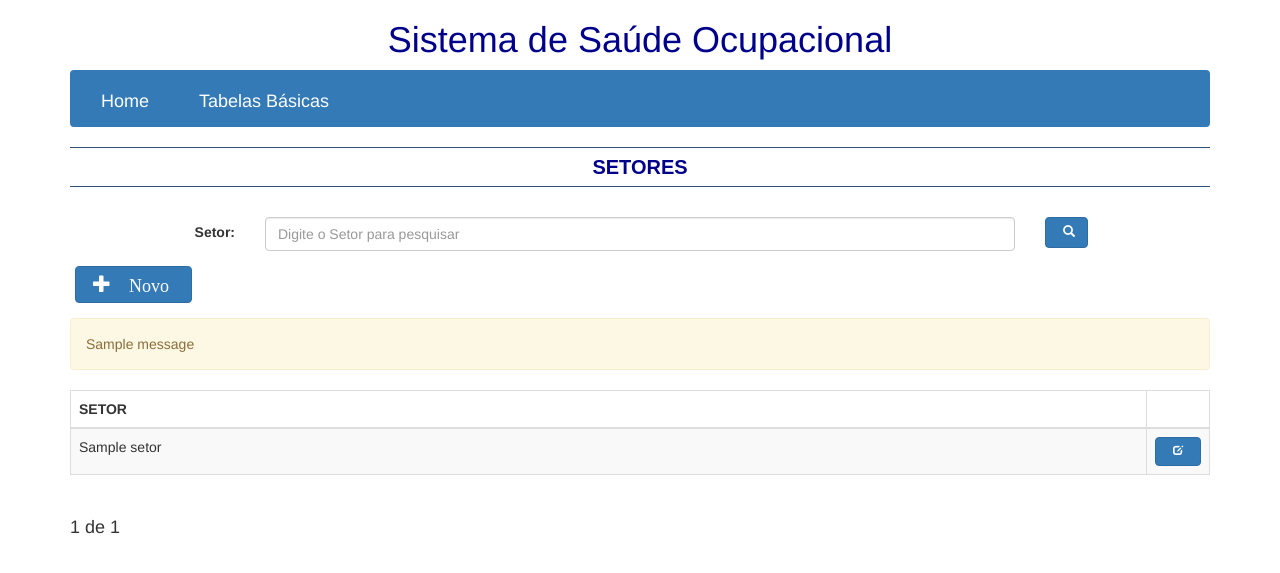
After one commit to acessaprudente/TCC_UNIVESP, a Django app: page /lista_setores in a window 1280 px wide. The commit adds this page. Shown: the top 573 px of the page. Run offline with Django 4.2, Linux system fonts and the light colour scheme; tables that the repository leaves empty hold one stand-in row (values such as "Sample post"); one stand-in notice (Sample message) is shown; some libraries are stand-ins or nearby versions.

Commit message:
segundo commit

```diff
--- a/Core/templates/base.html
+++ b/Core/templates/base.html
@@ -33,8 +33,8 @@
                     Tabelas Básicas
                     </a>
                     <div class="dropdown-menu sm-menu">
-                        <a class="dropdown-item" href="#">Funções</a>
-                        <a class="dropdown-item" href="#">Setores</a>
+                        <a class="dropdown-item" href="/lista_funcoes">Funções</a>
+                        <a class="dropdown-item" href="/lista_setores">Setores</a>
                         <a class="dropdown-item" href="#">Tipos de Riscos</a>
                         <a class="dropdown-item" href="#">Riscos</a>
                         <a class="dropdown-item" href="#">Exames</a>
--- /dev/null
+++ b/Core/templates/core/lista_setores.html
@@ -0,0 +1,85 @@
+{% extends 'base.html' %}
+
+{% block content %}
+
+<div class="titulo">SETORES</div>
+<form name="form" id="form" class="form-horizontal" method="GET" action="{% url 'setor_search' %}">
+    <div class="form-group row">
+        <label for="nome" class="col-sm-2 col-form-label">Setor:</label>
+        <div class="col-sm-8">
+            <input type="text" class="form-control form-control-lg" name="search" id="search" placeholder="Digite o Setor para pesquisar">
+        </div>
+        <div class="col-sm-1">
+            <button id="search-btn" type="submit" style="color:#fff" class="btn btn-primary">
+            <span class = "glyphicon glyphicon-search"
+            style="margin-left:5px; font-size: 12px; padding-bottom:5px;">
+            </span></Button>
+        </div>
+    </div>
+
+    <div class="botoes">
+        <div class="form-group">
+            <a href="{% url 'setor_novo' %}" style="color:#fff" class="btn btn-primary">
+            <span class = "glyphicon glyphicon-plus" id="search-btn"
+            style="margin-left: 5px; margin-right: 10px; font-size: 18px; padding-bottom:5px;"> Novo
+            </span></a>
+        </div>
+    </div>
+
+    {% if messages %}
+    <div class="alert alert-warning">
+            {% for m in messages %}
+                <p {% if message.tags %} class="{{ message.tags }}"{% endif %}>{{ m }}</p>
+            {% endfor %}
+        </div>
+    {% endif %}
+
+    <div class="form2">
+        <table class="table table-striped table-bordered table-hover">
+            <thead>
+            <tr>
+                <th>SETOR</th>
+                <th width="50">&nbsp;</th>
+            </tr>
+            </thead>
+            <tbody>
+            {% for setor in setores%}
+            <tr>
+                <td>{{ setor.nome }}</td>
+                <td style="width:50px; text-align: center;">
+                <a href="{% url 'setor_update' setor.id %}" style="color:#fff" class="btn btn-primary">
+                <span class = "glyphicon glyphicon-edit"
+                style="margin-left: 5px; margin-right: 5px; font-size: 10px; padding-bottom:5px;">
+                </span></a>
+                </td>
+            </tr>
+            {% endfor %}
+            </tbody>
+        </table>
+</div>
+<div class="pagination">
+    <span class="step-links">
+    {% if setores.has_previous %}
+        <a href="?page={{ setores.previous_page_number }}">
+        <span class = "glyphicon glyphicon-arrow-left"
+        style="margin-left: 5px; margin-right: 10px; font-size: 18px; padding-bottom:5px;">
+        </span></a>
+    {% endif %}
+    </span>
+
+    <span>
+        {{ setores.number }} de {{ setores.paginator.num_pages }}
+    </span>
+
+    <span>
+    {% if setores.has_next %}
+        <a href="?page={{ setores.next_page_number }}">
+        <span class = "glyphicon glyphicon-arrow-right"
+        style="margin-left: 5px; margin-right: 10px; font-size: 18px; padding-bottom:5px;">
+        </span></a>
+    {% endif %}
+    </span>
+</div>
+</form>
+
+{% endblock%}
--- a/Core/urls.py
+++ b/Core/urls.py
@@ -1,6 +1,7 @@
 from django.contrib import admin
 from django.urls import path
 from .views import home, lista_funcoes, funcao_novo, funcao_update, funcao_search, funcao_delete
+from .views import lista_setores, setor_novo, setor_update, setor_search, setor_delete
 
 urlpatterns = [
     path('home', home, name='home'),
@@ -8,6 +9,11 @@ urlpatterns = [
     path('funcao_novo', funcao_novo, name='funcao_novo'),
     path('funcao_update/<int:id>', funcao_update, name='funcao_update'),
     path('funcao_delete/<int:id>', funcao_delete, name='funcao_delete'),
-    path('funcao_search', funcao_search, name='funcao_search')
+    path('funcao_search', funcao_search, name='funcao_search'),
 
+    path('lista_setores', lista_setores, name='lista_setores'),
+    path('setor_novo', setor_novo, name='setor_novo'),
+    path('setor_update/<int:id>', setor_update, name='setor_update'),
+    path('setor_delete/<int:id>', setor_delete, name='setor_delete'),
+    path('setor_search', setor_search, name='setor_search'),
 ]
--- a/Core/views.py
+++ b/Core/views.py
@@ -2,19 +2,13 @@ from django.shortcuts import render, redirect
 from django.contrib import messages
 from django.http import HttpResponse, HttpRequest
 from django.core.paginator import Paginator
-from .models import Funcao
-from .forms import FuncaoForm
+from .models import Funcao, Setor
+from .forms import FuncaoForm, SetorForm
 
 
 # Create your views here.
 def home(request):
     return render(request, 'core/home.html')
-"""
-def lista_funcoes(request):
-    form = FuncaoForm
-    funcoes = Funcao.objects.all().order_by('nome')
-    return render(request, 'core/lista_funcoes.html', {'form':form,'funcoes': funcoes})
-"""
 
 def lista_funcoes(request):
     form = FuncaoForm
@@ -27,17 +21,6 @@ def lista_funcoes(request):
     data['form'] = form
     #return render(request, 'core/lista_funcoes.html', {'form':form,'funcoes': funcoes})
     return render(request, 'core/lista_funcoes.html', data)
-
-
-
-
-
-
-
-
-
-
-
 def funcao_novo(request):
     if request.method == "POST":
         nome = request.POST.get('nome')
@@ -94,3 +77,59 @@ def funcao_delete(request, id):
     funcao.delete()
     messages.success(request, 'Registro Excluido com sucesso !')
     return redirect('lista_funcoes')
+
+
+def lista_setores(request):
+    form = SetorForm
+    setores_list = Setor.objects.all().order_by('nome')
+    paginator = Paginator(setores_list, 2)
+    page = request.GET.get('page')
+    setores = paginator.get_page(page)
+    data = {}
+    data['setores'] = setores
+    data['form'] = form
+    return render(request, 'core/lista_setores.html', data)
+def setor_novo(request):
+    if request.method == "POST":
+        nome = request.POST.get('nome')
+        count = Setor.objects.filter(nome=nome).count()
+        if count > 0:
+            messages.error(request, 'Registro já cadastrado com este Nome !')
+            return redirect('setor_novo')
+        else:
+            form = SetorForm(request.POST)
+            if form.is_valid():
+                form.save()
+                return redirect('lista_setores')
+    else:
+        form = SetorForm
+        return render(request, 'core/setor_novo.html', {'form': form})
+
+def setor_update(request, id):
+    setor = Setor.objects.get(id=id)
+    form = SetorForm(request.POST or None, instance=setor)
+    data = {}
+    data['setor'] = setor
+    data['form'] = form
+    if request.method == "POST":
+        if form.is_valid():
+            form.save()
+            return redirect('lista_setores')
+    else:
+        form = SetorForm
+        return render(request, 'core/setor_update.html', data)
+
+def setor_search(request):
+    search = request.GET.get('search')
+    setores = Setor.objects.filter(nome__icontains=search)
+    form = SetorForm()
+    data = {}
+    data['setores'] = setores
+    data['form'] = form
+    return render(request, 'core/lista_setores.html', data)
+
+def setor_delete(request, id):
+    setor = Setor.objects.get(id=id)
+    setor.delete()
+    messages.success(request, 'Registro Excluido com sucesso !')
+    return redirect('lista_setores')
```
Also changed, not shown: Core/templates/core/setor_novo.html (added, +35 -0 lines), Core/templates/core/setor_update.html (added, +36 -0 lines).
